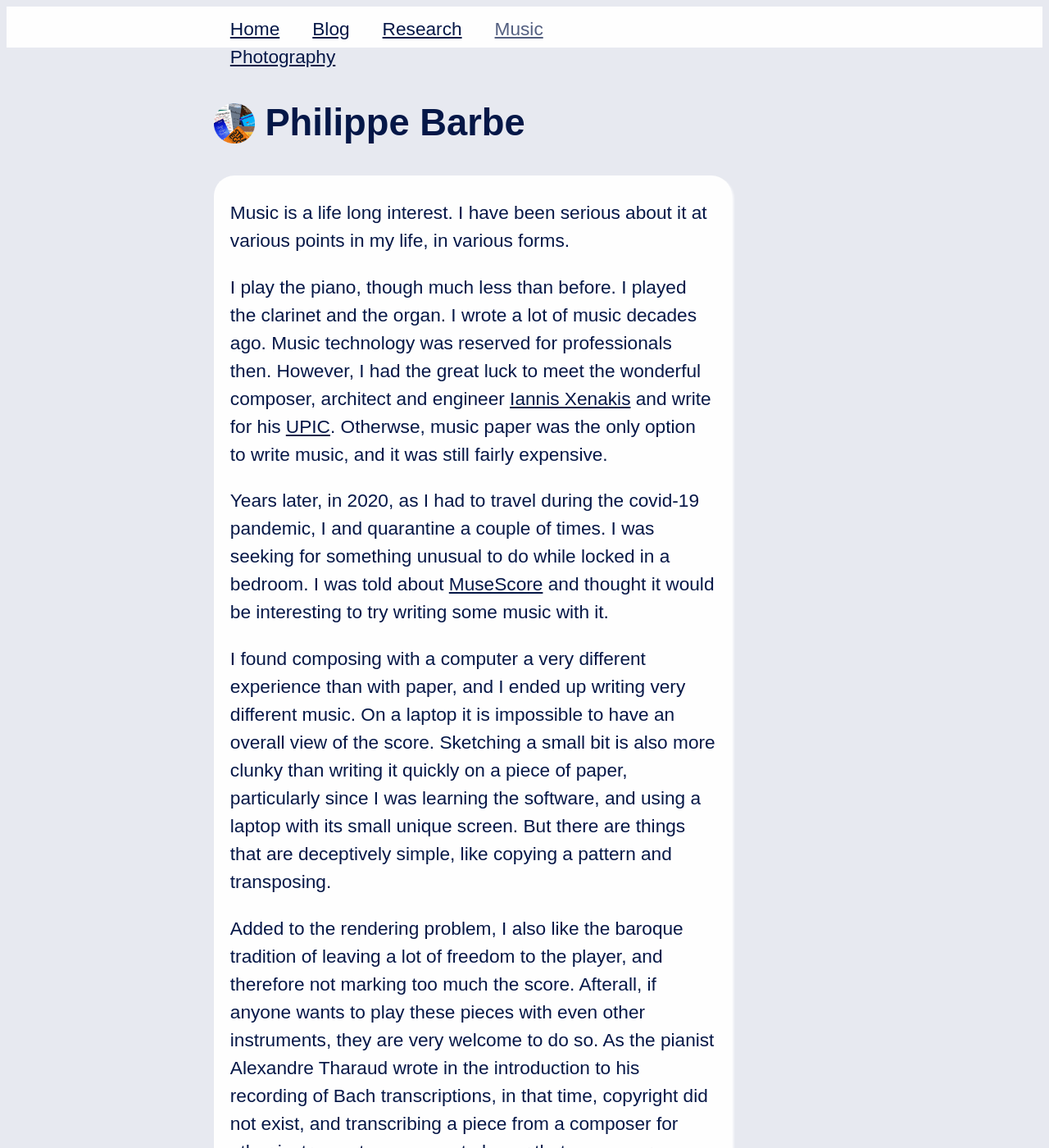
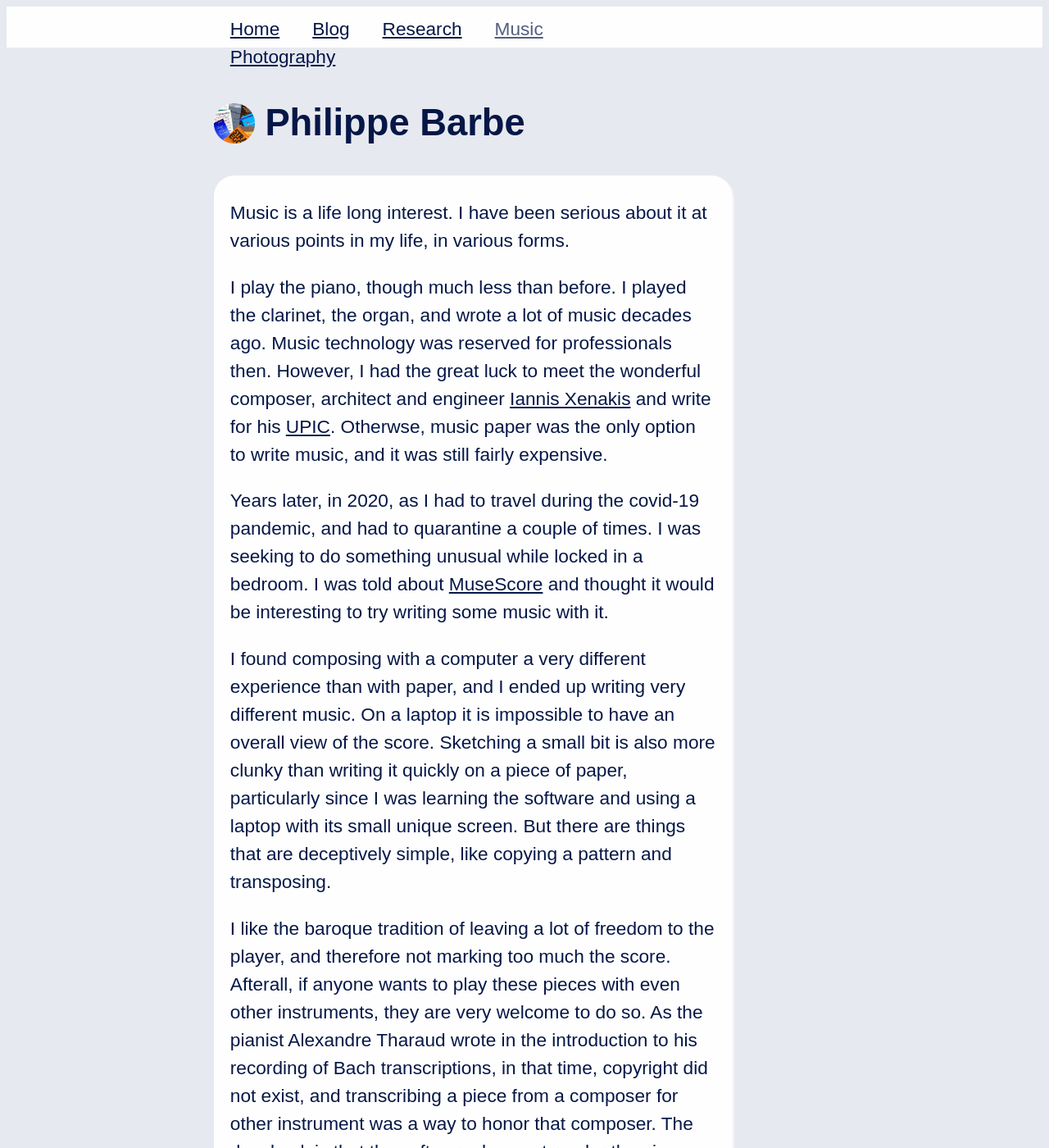
Before and after one commit to ph-barbe/ph-barbe.github.io, a Jekyll site: the page built from music.html, in a window 1280 px wide and 1400 px high. Shown: the whole window at 82% size. Built offline with Jekyll 4.4.1, drawn with Linux system fonts in a browser that asks for light colours; some of the changed text lies outside the part shown.

Commit message:
fixed music text typos

```diff
--- a/music.html
+++ b/music.html
@@ -10,7 +10,7 @@ title: Music
   </p>
   <p>
     I play the piano, though
-    much less than before. I played the clarinet and the organ. I wrote a lot
+    much less than before. I played the clarinet, the organ, and wrote a lot
     of music decades ago.
     Music technology was reserved for professionals then. However,
     I had the great luck to meet the wonderful composer, architect and engineer
@@ -20,9 +20,9 @@ title: Music
     only option to write music, and it was still fairly expensive.
   </p>
   <p>
-    Years later, in 2020, as I had to travel during the covid-19 pandemic, I
-    and quarantine a couple of times. I was seeking for something unusual to
-    do while locked in a bedroom. I was told about
+    Years later, in 2020, as I had to travel during the covid-19 pandemic, and
+    had to quarantine a couple of times. I was seeking to do something unusual
+    while locked in a bedroom. I was told about
     <a href="https://musescore.org/en">MuseScore</a> and thought it would be
     interesting to try writing some music with it.
   </p>
@@ -32,19 +32,20 @@ title: Music
     ended up writing very different music. On a laptop it is
     impossible to have an overall view of the score. Sketching a small bit
     is also more clunky than writing it quickly on a piece of paper,
-    particularly since I was learning the software, and using
+    particularly since I was learning the software and using
     a laptop with its small unique screen. But there are things that
     are deceptively simple, like copying a pattern and transposing.
   </p>
   <p>
-    Added to the rendering problem, I also like the baroque tradition of
+    I like the baroque tradition of
     leaving a lot of freedom to the player, and therefore not marking
     too much the score. Afterall, if anyone wants to play these pieces
     with even other instruments, they are very welcome to do so. As the
     pianist Alexandre Tharaud wrote in the introduction to his recording
     of Bach transcriptions, in that time, copyright did not exist, and
     transcribing a piece from a composer for other instrument was a way
-    to honor that composer.
+    to honor that composer. The drawback is that the software does not render
+    the piece very well, and sometimes really badly!
   </p>
   <p>
     I am realistic on my composition skills! I am doing it for my own
```
